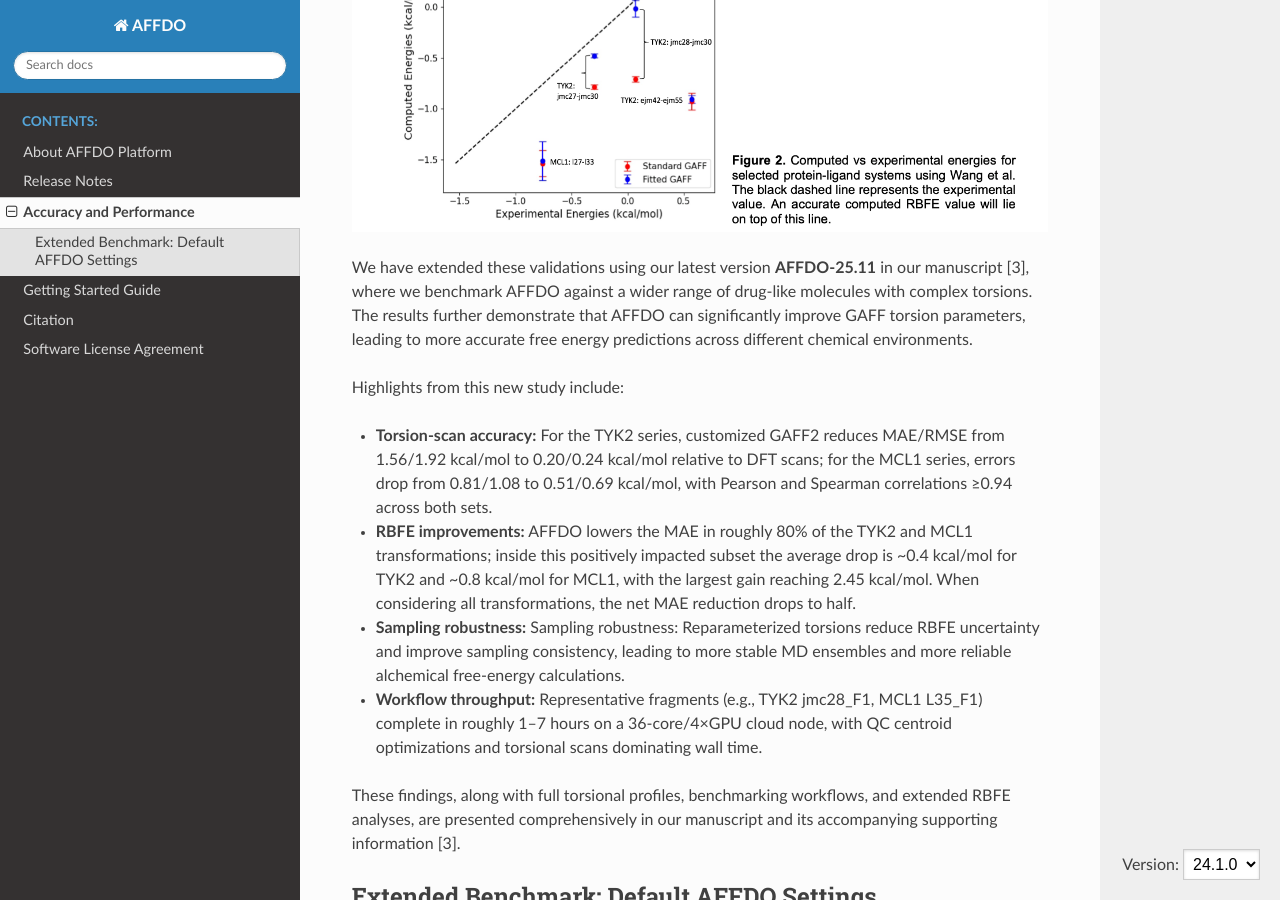
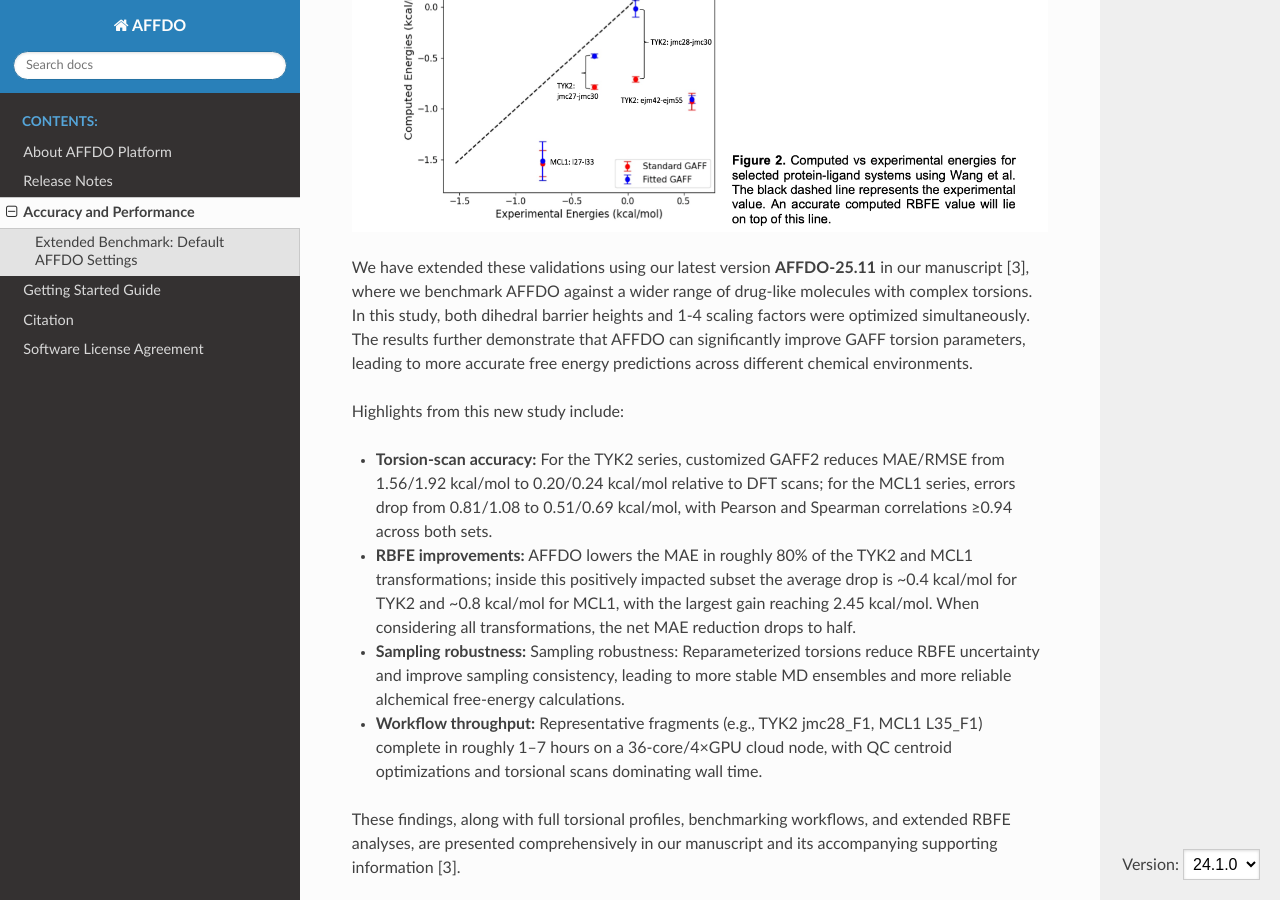
Before and after one commit to ATTMOS/AFFDOWS, a Sphinx documentation site: the page built from docs/source/user/performance.rst, in a window 1280 px wide and 900 px high, scrolled down 1296 px. Built offline with Sphinx 7.4.7 and the Read the Docs theme 3.1.0, drawn with Linux system fonts in a browser that asks for light colours.

Commit message:
Clarify manuscript used barrier heights + scaling factor optimization

```diff
--- a/docs/source/user/performance.rst
+++ b/docs/source/user/performance.rst
@@ -27,7 +27,7 @@ values for protein-ligand pairs. As depicted in **Figure 2**, the reparameterize
 .. image:: images/validation_figure.png
     :alt: This project was supported by NIH SBIR Seed fund.
 
-We have extended these validations using our latest version |BOLD_AFFDO_VERSION| in our manuscript [3], where we benchmark AFFDO against a wider range of drug-like molecules with complex torsions. The results further demonstrate that AFFDO can significantly improve GAFF torsion parameters, leading to more accurate free energy predictions across different chemical environments.
+We have extended these validations using our latest version |BOLD_AFFDO_VERSION| in our manuscript [3], where we benchmark AFFDO against a wider range of drug-like molecules with complex torsions. In this study, both dihedral barrier heights and 1-4 scaling factors were optimized simultaneously. The results further demonstrate that AFFDO can significantly improve GAFF torsion parameters, leading to more accurate free energy predictions across different chemical environments.
 
 Highlights from this new study include:
 
```
Also changed, not shown: 5 other files.
